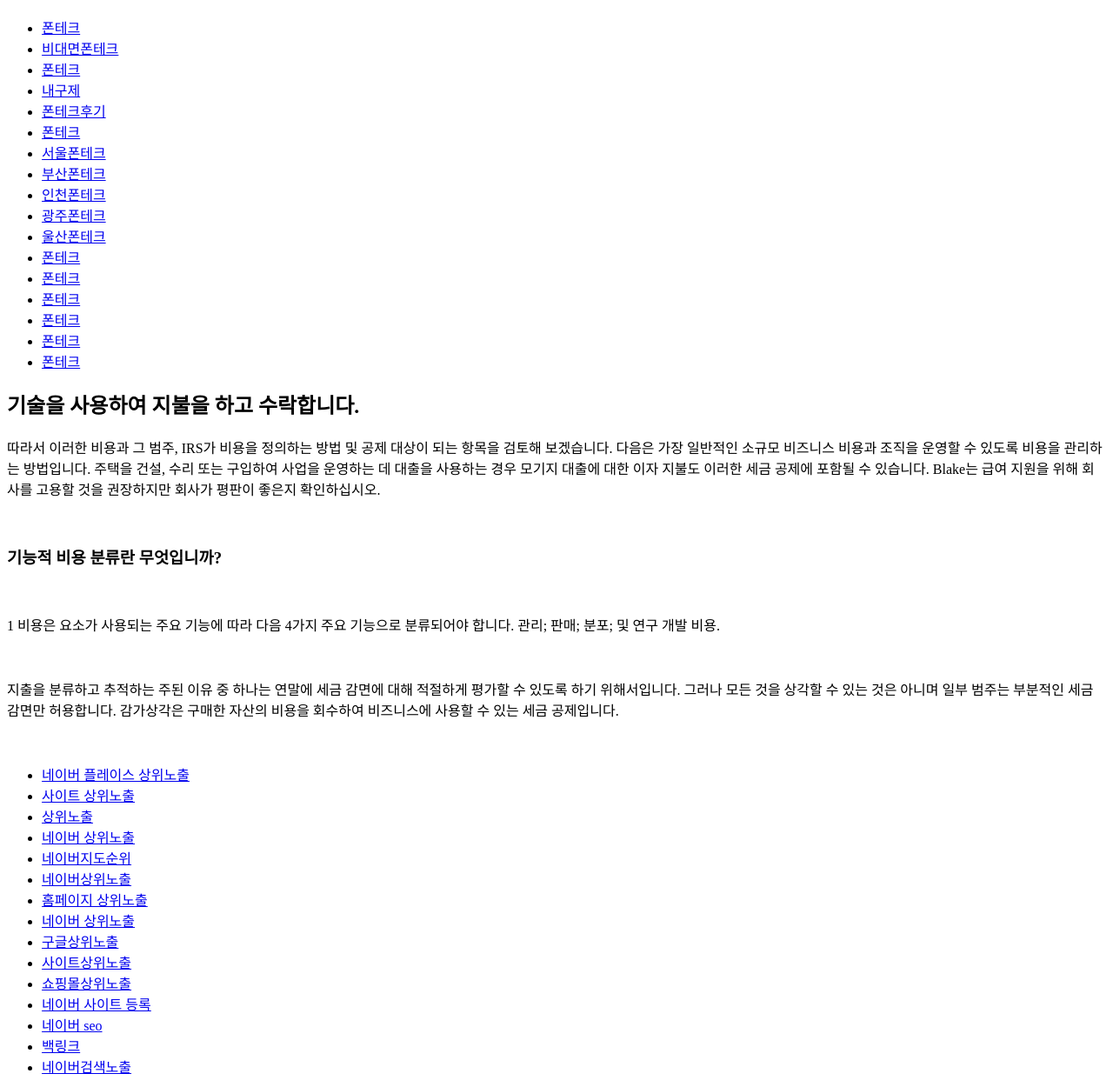
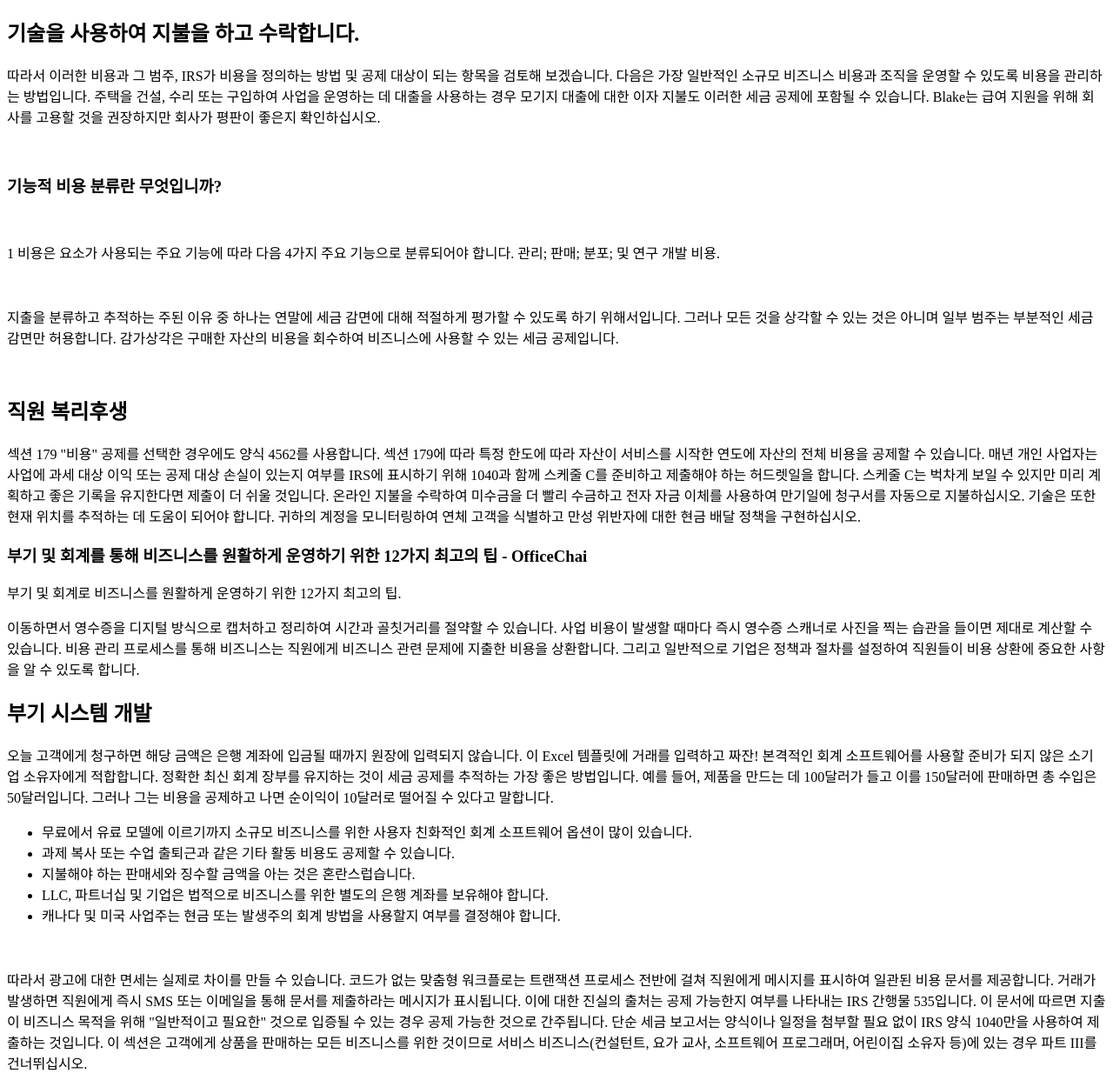
Before and after one commit to sjhrdisk/gatsbyjs.io, a plain HTML site: page index.html in a window 1280 px wide. Shown: the part 70-1320 px from the top of the page at 87% size. Drawn offline with Linux system fonts and the light colour scheme.

Commit message:
Update index.html

```diff
--- a/index.html
+++ b/index.html
@@ -23,32 +23,6 @@
 <div>
 <h1 style="font-weight: bold; text-align: center;">내용</h1>
 <ul>
-<li><a href="http://d-cigar.com">폰테크</a></li>
-<li><a href="http://ptkd.d-cigar.com">비대면폰테크</a></li>
-<li><a href="https://www.facebook.com/phonetechnow">폰테크</a></li>
-
-<li><a href="http://smart-phone-technology-galaxy-iphone.d-cigar.com">내구제</a></li>
-
-<li><a href="https://www.pinterest.com/ptknw/">폰테크후기</a></li>
-<li><a href="https://twitter.com/phonetechnow">폰테크</a></li>
-
-
-<li><a href="http://ptn1.d-cigar.com">서울폰테크</a></li>
-<li><a href="http://ptkg.d-cigar.com">부산폰테크</a></li>
-
-<li><a href="http://axp365.d-cigar.com">인천폰테크</a></li>
-<li><a href="http://fx365.d-cigar.com">광주폰테크</a></li>
-<li><a href="http://ptks.d-cigar.com">울산폰테크</a></li>
-
-
-
-<li><a href="http://d-cigar.com">폰테크</a></li>
-
-<li><a href="http://d-cigar.com/1-2">폰테크</a></li>
-<li><a href="http://d-cigar.com/2-4">폰테크</a></li>
-<li><a href="http://d-cigar.com/진행절차">폰테크</a></li>
-<li><a href="http://d-cigar.com/11689">폰테크</a></li>
-<li><a href="http://d-cigar.com/?mod=document&pageid=1&uid=27">폰테크</a></li>
 
 </ul>
 
@@ -76,30 +50,6 @@
 
 
 <ul>
-<li><a href="http://naver.livemedia-soft.com">네이버 플레이스 상위노출</a></li>
-<li><a href="http://naver.livemedia-soft.com/">사이트 상위노출</a></li>
-
-<li><a href="http://naver.livemedia-soft.com/">상위노출</a></li>
-<li><a href="http://naver.livemedia-soft.com/">네이버 상위노출</a></li>
-<li><a href="http://naver.livemedia-soft.com/">네이버지도순위</a></li>
-
-<li><a href="https://story.kakao.com/ch/livemedia/JMyf4SoIE3A">네이버상위노출</a></li>
-
-<li><a href="https://www.instagram.com/naver.siteup/">홈페이지 상위노출</a></li>
-
-<li><a href="https://story.kakao.com/ch/livemedia">네이버 상위노출</a></li>
-<li><a href="http://livemedia-soft.com/338420">구글상위노출</a></li>
-
-
-<li><a href="https://www.facebook.com/livemediaseo">사이트상위노출</a></li>
-<li><a href="https://twitter.com/livemedia23">쇼핑몰상위노출</a></li>
-
-<li><a href="http://hp.livemedia-soft.com">네이버 사이트 등록</a></li>
-<li><a href="http://seo.livemedia-soft.com">네이버 seo</a></li>
-<li><a href="http://link.livemedia-soft.com">백링크</a></li>
-
-
-<li><a href="https://post.naver.com/my.naver?memberNo=58465971">네이버검색노출</a></li>
 
 </ul>
 
@@ -127,25 +77,6 @@
 
 
 
-<ul>
-<li><a href="http://panchogmul.net">판촉물</a></li>
-<li><a href="http://gift.d-cigar.com">판촉물</a></li>
-
-<li><a href="http://quick-ticket-cultureland-pin24.d-cigar.com">문화상품권현금화</a></li>
-
-<li><a href="http://tattoo.d-cigar.com">대구타투</a></li>
-<li><a href="http://ulsan.gogokea.com">울산중고차</a></li>
-
-<li><a href="http://wp.livemedia-soft.com">워드프레스홈페이지제작</a></li>
-<li><a href="http://page.livemedia-soft.com">반응형홈페이지</a></li>
-
-<li><a href="http://pilates.gogokea.com">은평구 필라테스</a></li>
-<li><a href="https://booking.naver.com/booking/5/bizes/344260">은평구 요가</a></li>
-
-<li><a href="http://livemedia-soft.com/">서버관리</a></li>
-<li><a href="http://livemedia-soft.com/rtms">서버모니터링</a></li>
-</ul>
-
 
 
 <ul>
```
